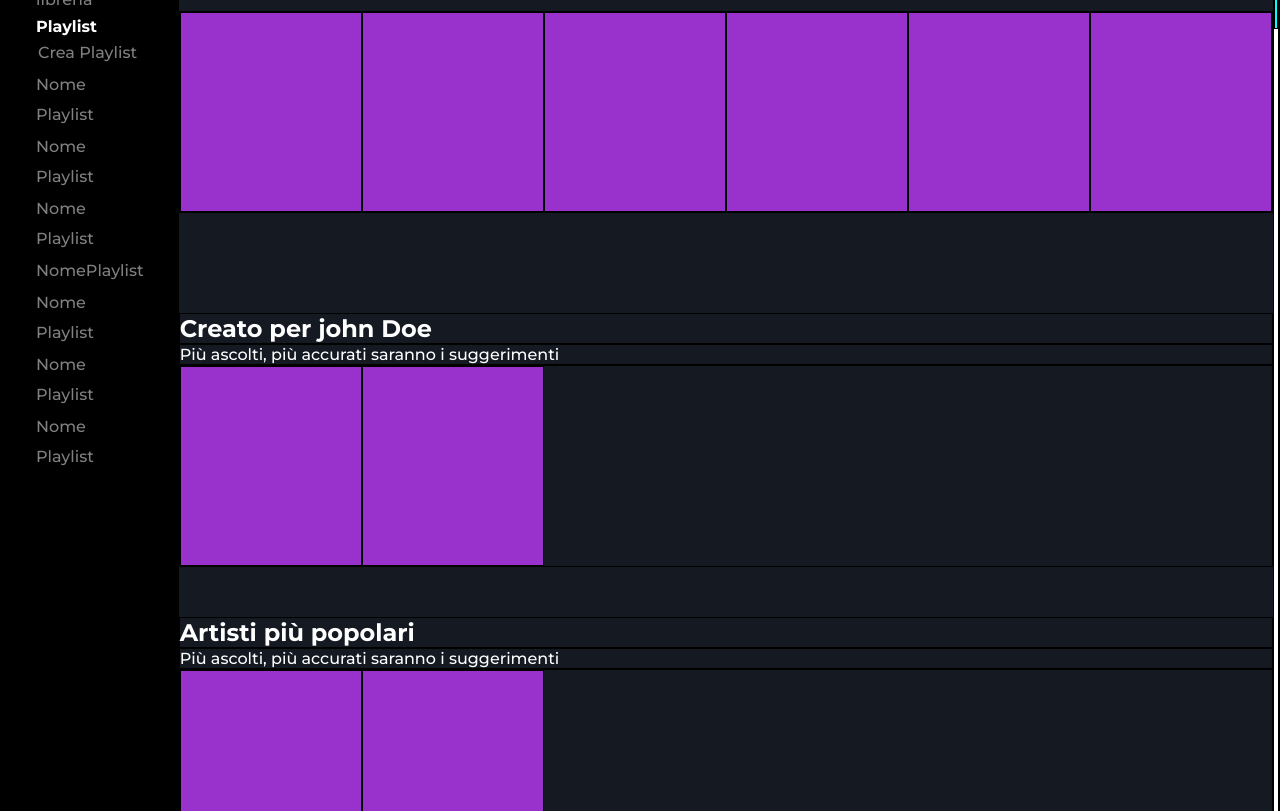
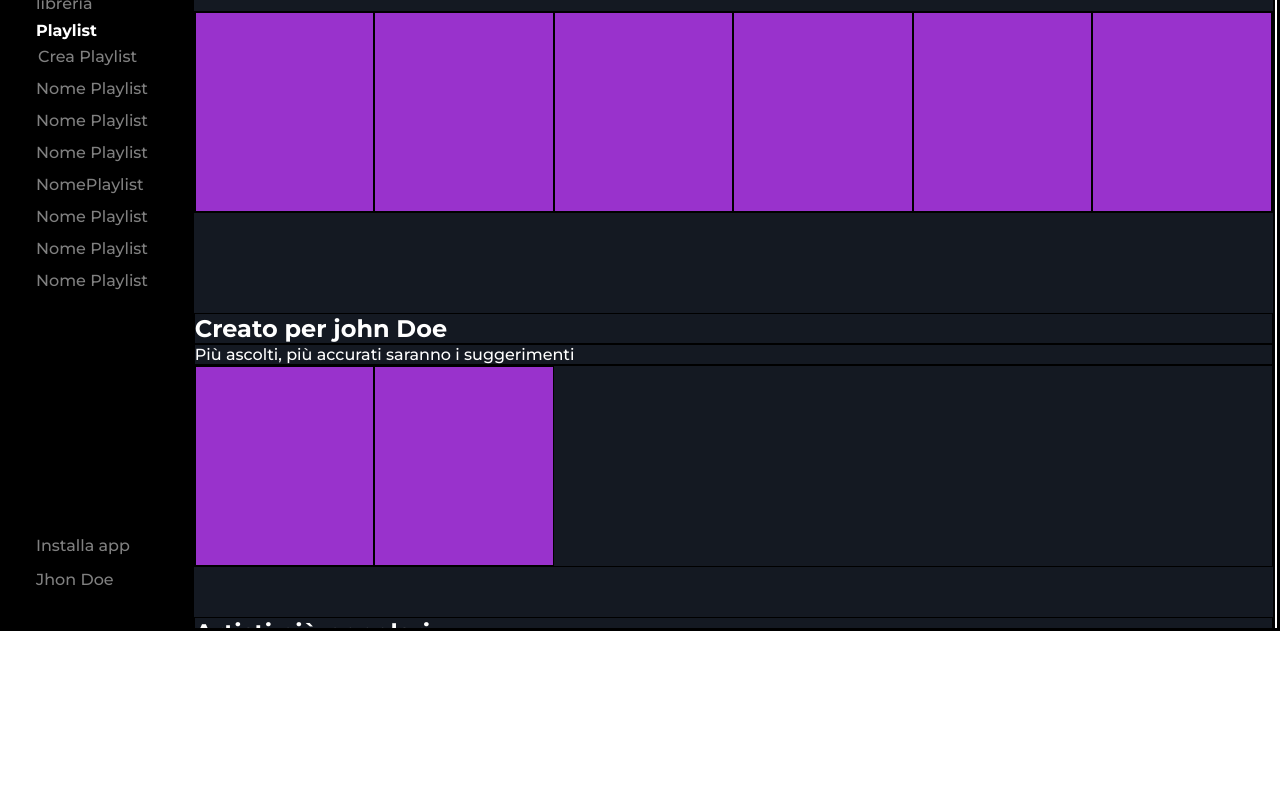
Before and after one commit to MatTeo-BT/html-css-spotifyweb, a plain HTML site: page index.html in a window 1280 px wide. Shown: the part 173-984 px from the top of the page. After the commit the page ends 804 px from the top, so only its background shows below. Drawn offline with Linux system fonts and the light colour scheme.

Commit message:
layout-riparato

```diff
--- a/style.css
+++ b/style.css
@@ -9,9 +9,12 @@ body{
     font-family: 'Montserrat', sans-serif;
     display: flex;
 }
+header{
+    width: 15vw;
+}
 .navbar{
     height: 100%;
-    /* width: 15%;  */
+
     background-color: #000000;
     color: white;
     padding: 30px;
@@ -61,9 +64,10 @@ button{
 }
 main{
    background-color: #141922;
-   width: 1000vw;
-   height: 1000vh;
+   width: 85vw;
+   height: 100vh;
    color: white;
+   overflow: scroll;
 }
 .tracks-container{
     margin: 20px 0 100px 0;
@@ -76,7 +80,12 @@ main{
 .mix-container{
     margin-bottom: 50px;
 }
-footer{
+/* footer{
+
+    position: relative;
+}
+.footer-container{
+    position: absolute;
     height: 200px;
     background-color: aqua;
-}
+} */
```
Also changed, not shown: index.html (+2 -0 lines).
